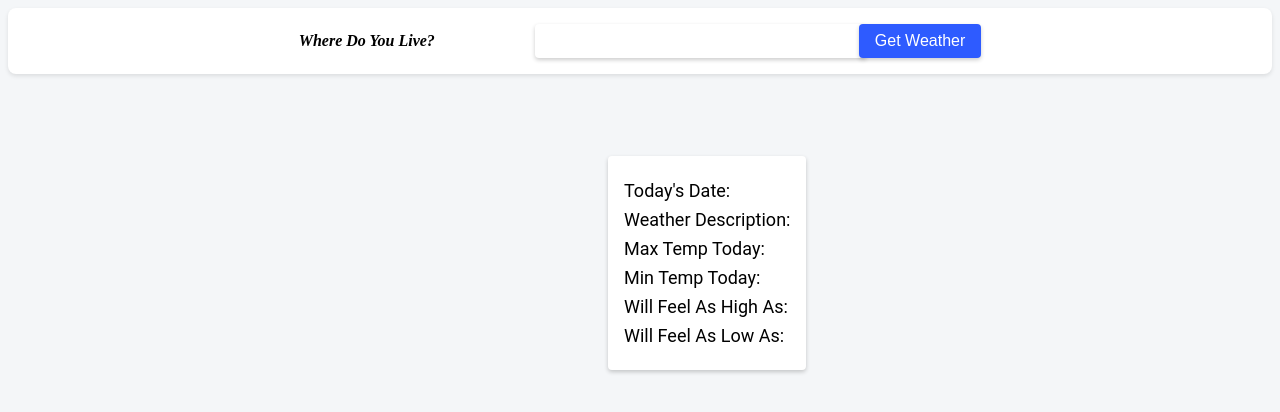
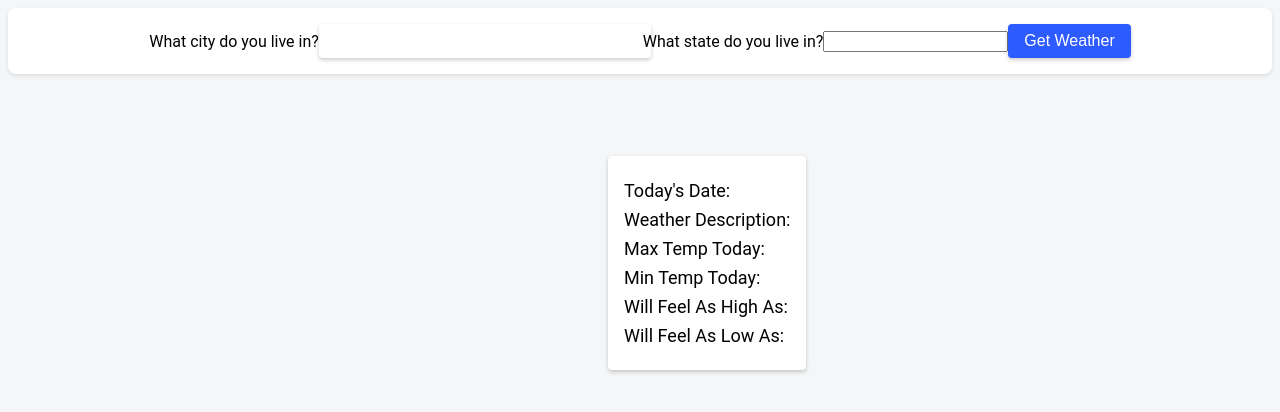
Before and after one commit to vinicozzi/WeatherPrep, a website built with webpack: page index.html in a window 1280 px wide. Both pictures are taken after a click on the button "Get Weather". Built offline with nearby package versions, Linux system fonts and the light colour scheme; no server answers.

Commit message:
updated parameters

```diff
--- a/index.html
+++ b/index.html
@@ -11,8 +11,10 @@
   </head>
 
   <header>
-    <label id="question" >Where Do You Live?</label>
-    <input type="text" id="city-input">
+    <label id="question-city" >What city do you live in?</label>
+    <input type="text" id="city-input" spellcheck="true">
+    <label id="question-state" >What state do you live in?</label>
+    <input type="text" id="state-input" spellcheck="true">
     <button id="weather-button">Get Weather</button>
   </header>
 
--- a/src/index.js
+++ b/src/index.js
@@ -15,22 +15,36 @@
 // const city = 'West Islip';
 // const url = ``;
 
-const city = document.querySelector('#city-input');
+// const city = document.querySelector('#city-input');
+const cityInput = document.querySelector('#city-input');
+console.log(cityInput);
+const stateInput = document.querySelector('#state-input');
+console.log(stateInput);
 const weatherButton = document.querySelector('#weather-button');
+// const state = document.querySelector('#state-input')
 
 weatherButton.addEventListener("click", () => {
 
-    const cityValue = encodeURIComponent(city.value);
-    fetch(`https://geocode.maps.co/search?city=${cityValue}`)
+    const city = encodeURIComponent(cityInput.value).split('%20').join(' ');
+    const state = encodeURIComponent(stateInput.value).split('%20').join(' ');
+
+    // city
+    //     "West%20Islip"
+    // state
+    //     "New%20York"
+
+    debugger
+    fetch(`https://geocode.maps.co/search?city=${city}&state=${state}`)
         .then(response => response.json())
         .then(data => {
+            // console.log(data);
             const longitude = (data[0].lon);
             const latitude = (data[0].lat);
 
             fetch(`https://api.open-meteo.com/v1/forecast?latitude=${latitude}&longitude=${longitude}&daily=weathercode,temperature_2m_max,temperature_2m_min,apparent_temperature_max,apparent_temperature_min&temperature_unit=fahrenheit&windspeed_unit=mph&precipitation_unit=inch&timezone=auto`)
             .then(response => response.json())
             .then(data => {
-                console.log(data);
+                // console.log(data);
                 const values = Object.values((Object.values(data))[8]);
 
                 let dailyArray = [];
```
Also changed, not shown: dist/main.js.
